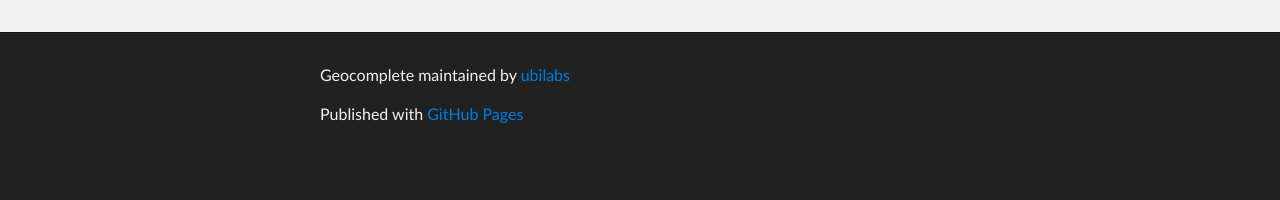
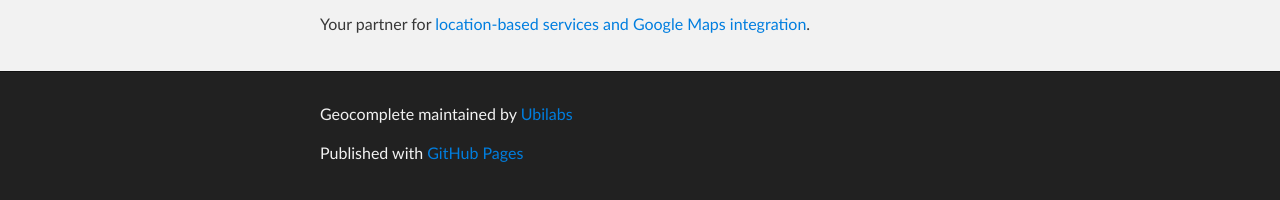
Before and after one commit to ubilabs/geocomplete, a plain HTML site: page index.html in a window 1280 px wide. Shown: the part 6029-6229 px from the top of the page. Before the commit the page ends 6190 px from the top, so only its background shows below. Drawn offline with Linux system fonts and the light colour scheme.

Commit message:
Add links to Ubilabs.

```diff
--- a/index.html
+++ b/index.html
@@ -288,6 +288,7 @@
 <p>Developed by <a href="http://twitter.com/aemkei">Martin Kleppe</a> at </p>
 
 <p><a href="http://ubilabs.net"><img src="logo.png" width="174" height="44" alt="Ubilabs"></a></p>
+<p>Your partner for <a href="http://ubilabs.net">location-based services and Google Maps integration</a>.</p>
 
       </section>
     </div>
@@ -295,7 +296,7 @@
     <!-- FOOTER  -->
     <div id="footer_wrap" class="outer">
       <footer class="inner">
-        <p class="copyright">Geocomplete maintained by <a href="https://github.com/ubilabs">ubilabs</a></p>
+        <p class="copyright">Geocomplete maintained by <a href="https://github.com/ubilabs">Ubilabs</a></p>
         <p>Published with <a href="http://pages.github.com">GitHub Pages</a></p>
       </footer>
     </div>
```
